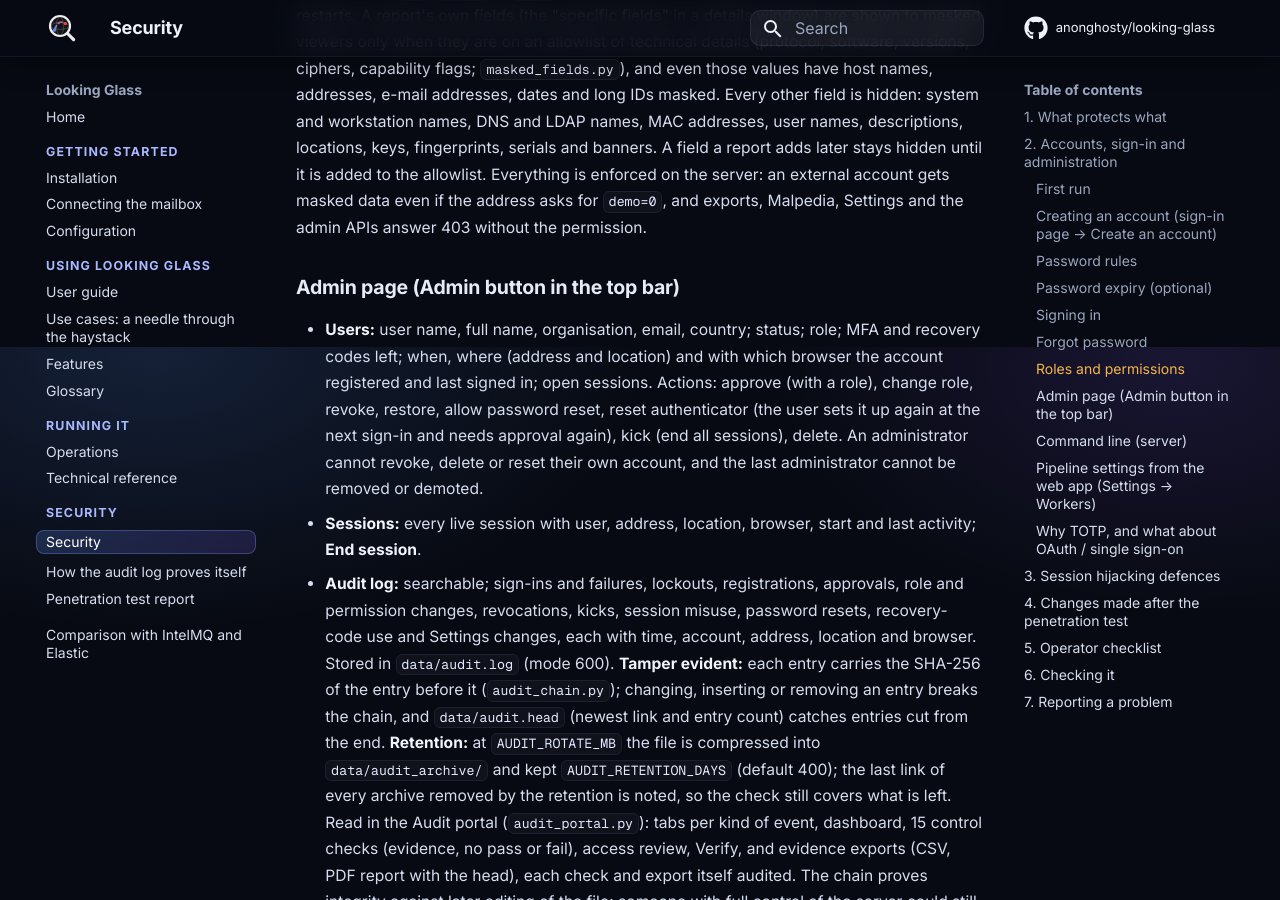
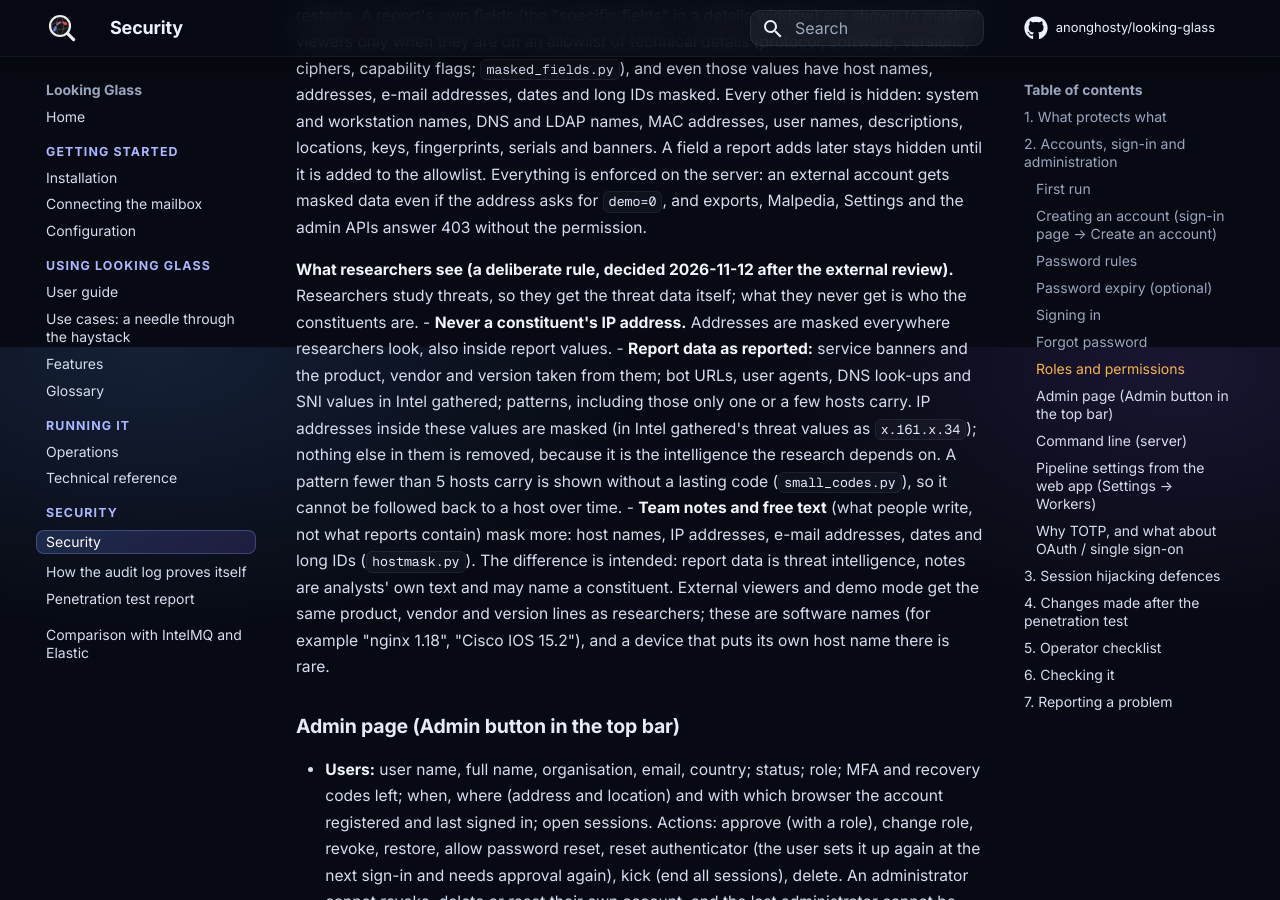
Before and after one commit to anonghosty/looking-glass, an MkDocs documentation site: the page built from docs/SECURITY.md, in a window 1280 px wide and 900 px high, scrolled down 5953 px. Built offline with MkDocs 1.6.1 and Material for MkDocs 9.7.7, drawn with Linux system fonts in a browser that asks for light colours; comment, search, counter and statistics services are not loaded.

Commit message:
SECURITY.md: the researcher rule written down (never constituent IP addresses; report data as reported with addresses masked; notes and free text mask more)

```diff
--- a/docs/SECURITY.md
+++ b/docs/SECURITY.md
@@ -152,6 +152,20 @@ system and workstation names, DNS and LDAP names, MAC addresses, user names, des
 fingerprints, serials and banners. A field a report adds later stays hidden until it is added to the allowlist.
 Everything is enforced on the server: an external account gets masked data even if the address asks for `demo=0`, and exports,
 Malpedia, Settings and the admin APIs answer 403 without the permission.
+
+**What researchers see (a deliberate rule, decided 2026-11-12 after the external review).** Researchers study threats,
+so they get the threat data itself; what they never get is who the constituents are.
+- **Never a constituent's IP address.** Addresses are masked everywhere researchers look, also inside report values.
+- **Report data as reported:** service banners and the product, vendor and version taken from them; bot URLs, user
+  agents, DNS look-ups and SNI values in Intel gathered; patterns, including those only one or a few hosts carry. IP
+  addresses inside these values are masked (in Intel gathered's threat values as `x.161.x.34`); nothing else in them
+  is removed, because it is the intelligence the research depends on. A pattern fewer than 5 hosts carry is shown
+  without a lasting code (`small_codes.py`), so it cannot be followed back to a host over time.
+- **Team notes and free text** (what people write, not what reports contain) mask more: host names, IP addresses,
+  e-mail addresses, dates and long IDs (`hostmask.py`).
+The difference is intended: report data is threat intelligence, notes are analysts' own text and may name a
+constituent. External viewers and demo mode get the same product, vendor and version lines as researchers; these are
+software names (for example "nginx 1.18", "Cisco IOS 15.2"), and a device that puts its own host name there is rare.
 
 ### Admin page (Admin button in the top bar)
 - **Users:** user name, full name, organisation, email, country; status; role; MFA and recovery codes left; when, where
```
